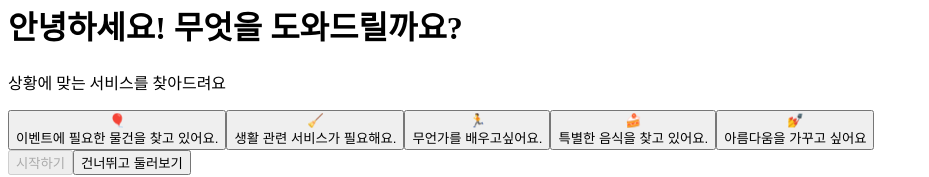
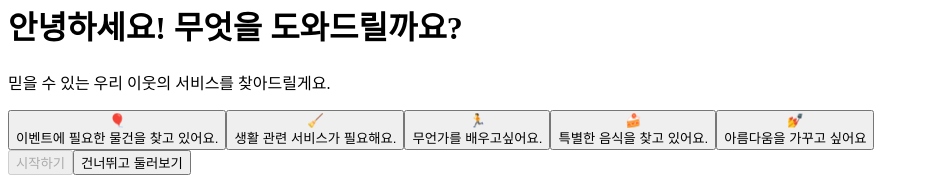
Before and after one commit to pluus/my_little_vendors, a Nuxt app: page /onboarding in a window 1280 px wide. Shown: the part 331-508 px from the top of the page, without its empty margins (0-929 px from the left). Built offline with nearby package versions, Linux system fonts and the light colour scheme.

Commit message:
update text

```diff
--- a/app/pages/onboarding.vue
+++ b/app/pages/onboarding.vue
@@ -10,10 +10,12 @@
           alt="Mascot"
           class="mx-auto mb-4 rounded-full"
         />
-        <h1 class="text-3xl sm:text-4xl font-bold text-stone-900 mb-3">
+        <h1 class="text-3xl sm:text-3xl font-bold text-stone-900 mb-3">
           <span class="text-amber-400">안녕하세요!</span> 무엇을 도와드릴까요?
         </h1>
-        <p class="text-stone-600 text-lg">상황에 맞는 서비스를 찾아드려요</p>
+        <p class="text-stone-600 text-lg">
+          믿을 수 있는 우리 이웃의 서비스를 찾아드릴게요.
+        </p>
       </div>
 
       <!-- Scenario Selection List -->
```
